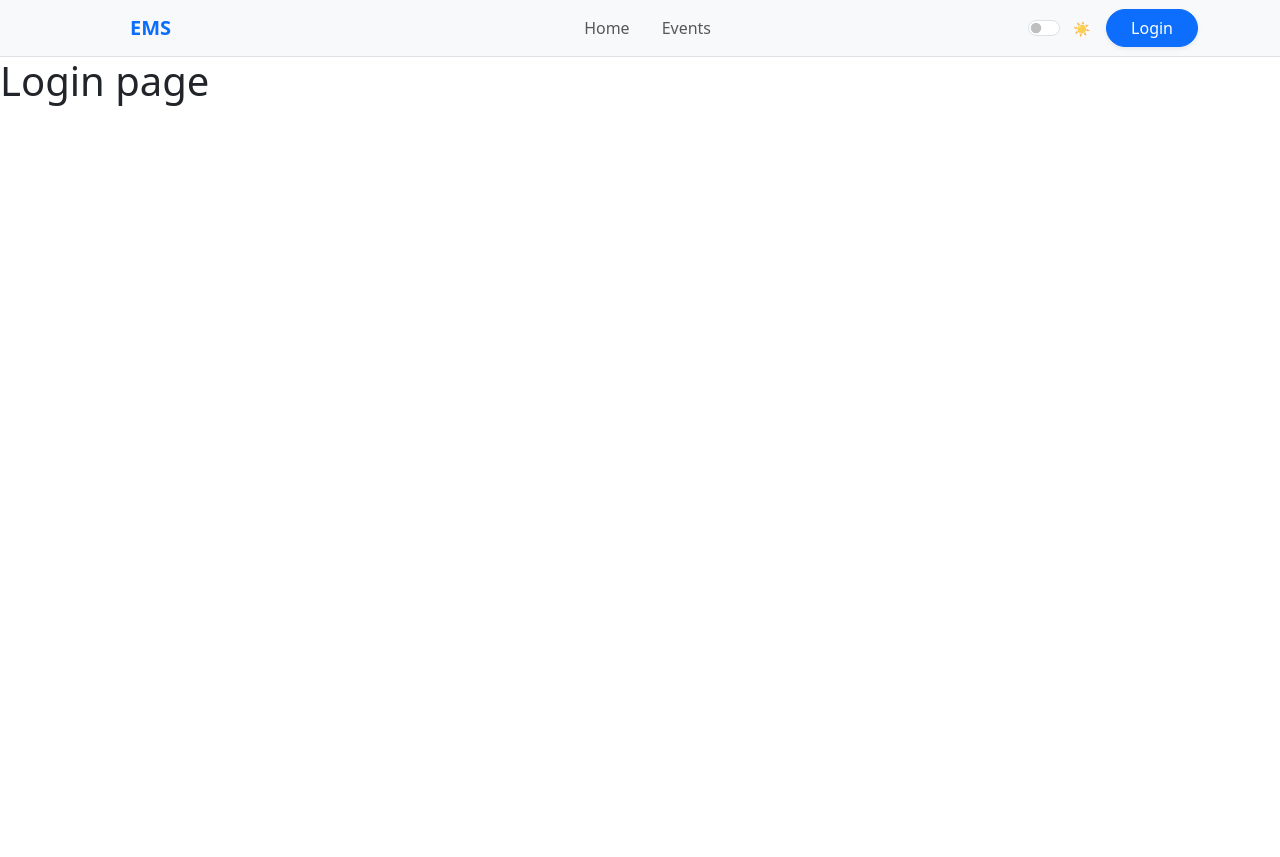
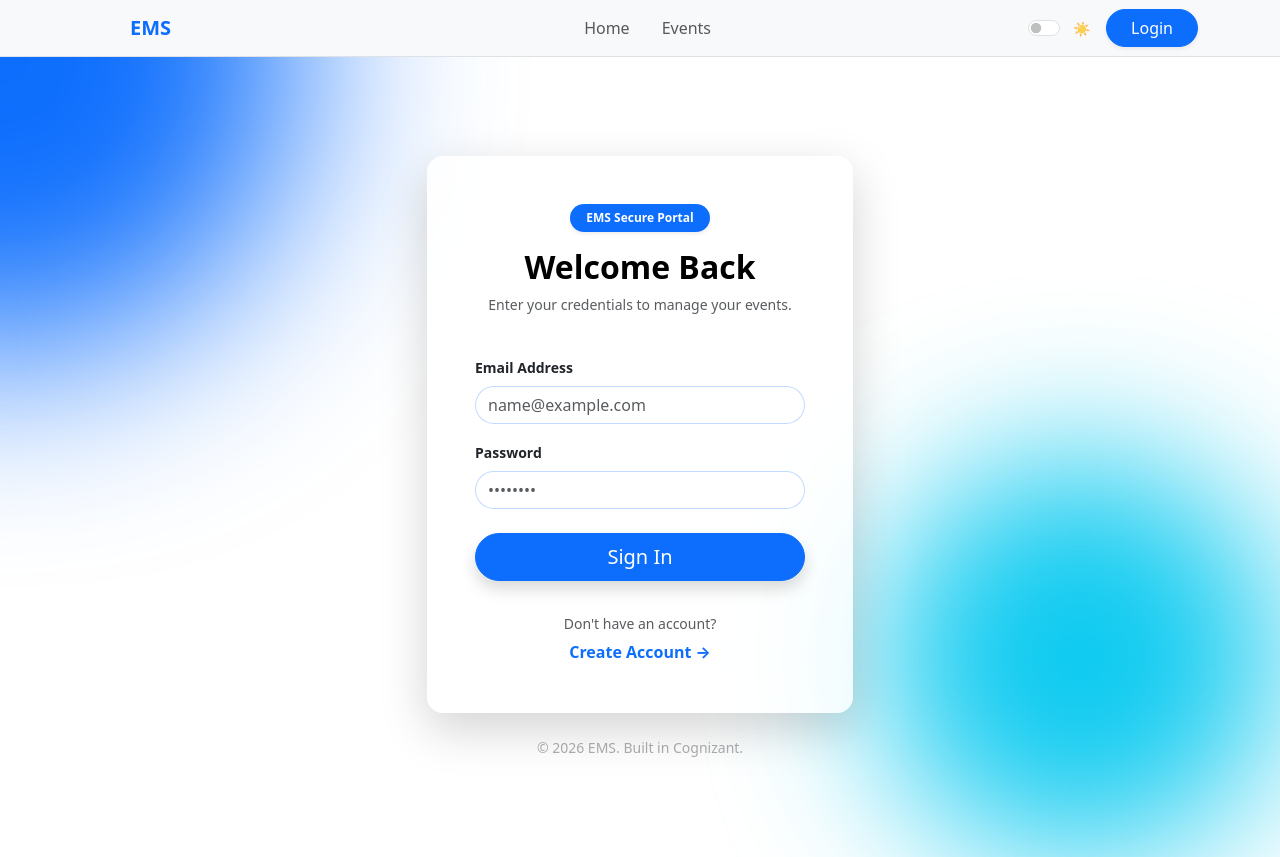
Before and after one commit to aakhyan-cogni/ems, a React (Vite) app in the folder web/: page /login in a window 1280 px wide. Before the commit the page ends 800 px from the top, so only its background shows below. Built offline with nearby package versions, Linux system fonts and the light colour scheme.

Commit message:
feat: redesign login page with motion and bootstrap

```diff
--- a/web/src/pages/login.tsx
+++ b/web/src/pages/login.tsx
@@ -1,3 +1,126 @@
+import { useState } from "react";
+import { motion, AnimatePresence } from "motion/react";
+
+const fadeInUp = {
+    hidden: { opacity: 0, y: 20 },
+    visible: { opacity: 1, y: 0, transition: { duration: 0.5 } },
+};
+
 export default function Login() {
-	return <h1>Login page</h1>;
+    const [login, setLogin] = useState<boolean>(true);
+
+    const toggleMode = () => setLogin(!login);
+
+    const handleSubmit = (e: React.FormEvent) => {
+        e.preventDefault();
+        console.log("Form submitted");
+    };
+
+    return (
+        <div className="min-vh-100 bg-body position-relative overflow-hidden d-flex align-items-center justify-content-center">
+            {/* Background Glows */}
+            <div
+                className="position-absolute top-0 start-0 translate-middle bg-primary opacity-10 rounded-circle"
+                style={{ width: "600px", height: "600px", filter: "blur(100px)", zIndex: 0 }}
+            ></div>
+            <div
+                className="position-absolute bottom-0 end-0 bg-info opacity-10 rounded-circle"
+                style={{ width: "400px", height: "400px", filter: "blur(80px)", zIndex: 0 }}
+            ></div>
+
+            {/* Auth Card */}
+            <motion.div
+                initial="hidden"
+                animate="visible"
+                variants={fadeInUp}
+                className="container position-relative"
+                style={{ zIndex: 1, maxWidth: "450px" }}
+            >
+                <div className="card shadow-lg border-0 rounded-4 bg-body-tertiary backdrop-blur p-4 p-md-5">
+                    <div className="text-center mb-4">
+                        <motion.span
+                            initial={{ scale: 0.8, opacity: 0 }}
+                            animate={{ scale: 1, opacity: 1 }}
+                            className="badge rounded-pill text-bg-primary mb-3 px-3 py-2 shadow-sm"
+                        >
+                            EMS Secure Portal
+                        </motion.span>
+                        <h2 className="fw-bold text-body-emphasis">
+                            {login ? "Welcome Back" : "Join EMS"}
+                        </h2>
+                        <p className="text-muted small">
+                            {login ? "Enter your credentials to manage your events." : "Create an account to start hosting experiences."}
+                        </p>
+                    </div>
+
+                    <form onSubmit={handleSubmit}>
+                        <AnimatePresence mode="popLayout">
+                            {!login && (
+                                <motion.div
+                                    initial={{ opacity: 0, height: 0 }}
+                                    animate={{ opacity: 1, height: "auto" }}
+                                    exit={{ opacity: 0, height: 0 }}
+                                    className="mb-3"
+                                >
+                                    <label className="form-label fw-semibold small">Full Name</label>
+                                    <input
+                                        type="text"
+                                        className="form-control rounded-pill border-primary border-opacity-25"
+                                        placeholder="John Doe"
+                                        required={!login}
+                                    />
+                                </motion.div>
+                            )}
+                        </AnimatePresence>
+
+                        <div className="mb-3">
+                            <label className="form-label fw-semibold small">Email Address</label>
+                            <input
+                                type="email"
+                                className="form-control rounded-pill border-primary border-opacity-25"
+                                placeholder="name@example.com"
+                                required
+                            />
+                        </div>
+
+                        <div className="mb-4">
+                            <label className="form-label fw-semibold small">Password</label>
+                            <input
+                                type="password"
+                                className="form-control rounded-pill border-primary border-opacity-25"
+                                placeholder="••••••••"
+                                required
+                            />
+                        </div>
+
+                        <motion.button
+                            whileHover={{ scale: 1.02 }}
+                            whileTap={{ scale: 0.98 }}
+                            type="submit"
+                            className="btn btn-primary w-100 btn-lg rounded-pill shadow mb-3"
+                        >
+                            {login ? "Sign In" : "Register Now"}
+                        </motion.button>
+                    </form>
+
+                    <div className="text-center mt-3">
+                        <p className="text-muted small mb-1">
+                            {login ? "Don't have an account?" : "Already have an account?"}
+                        </p>
+                        <button
+                            onClick={toggleMode}
+                            className="btn btn-link text-primary fw-bold text-decoration-none p-0"
+                        >
+                            {login ? "Create Account →" : "← Back to Login"}
+                        </button>
+                    </div>
+                </div>
+
+                {/* Footer attribution matching App.tsx */}
+                <footer className="mt-4 text-center text-muted small opacity-50">
+                    &copy; 2026 EMS. Built in Cognizant.
+                </footer>
+            </motion.div>
+        </div>
+    );
 }
```
